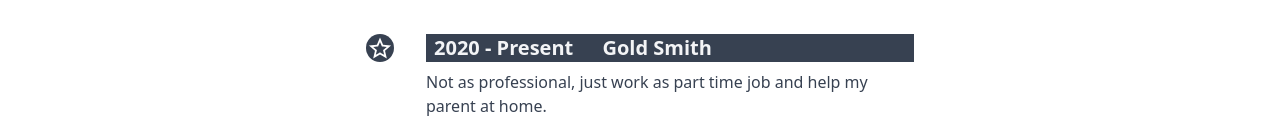
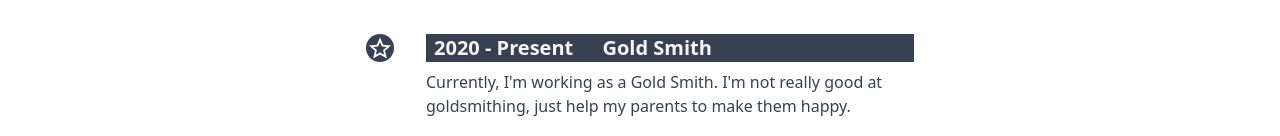
Before and after one commit to Oungseik/Oungseik.github.io.old, a Next.js app: page / in a window 1280 px wide. Shown: the part 654-790 px from the top of the page. Built offline with nearby package versions, Linux system fonts and the light colour scheme.

Commit message:
fix: fix some typos

```diff
--- a/src/components/layout/Timelines.tsx
+++ b/src/components/layout/Timelines.tsx
@@ -14,7 +14,7 @@ const timeLines = [
     to: 'Present',
     title: 'Gold Smith',
     description:
-      'Not as professional, just work as part time job and help my parent at home.',
+      "Currently, I'm working as a Gold Smith. I'm not really good at goldsmithing, just help my parents to make them happy.",
   },
   {
     from: '2019 January',
```
